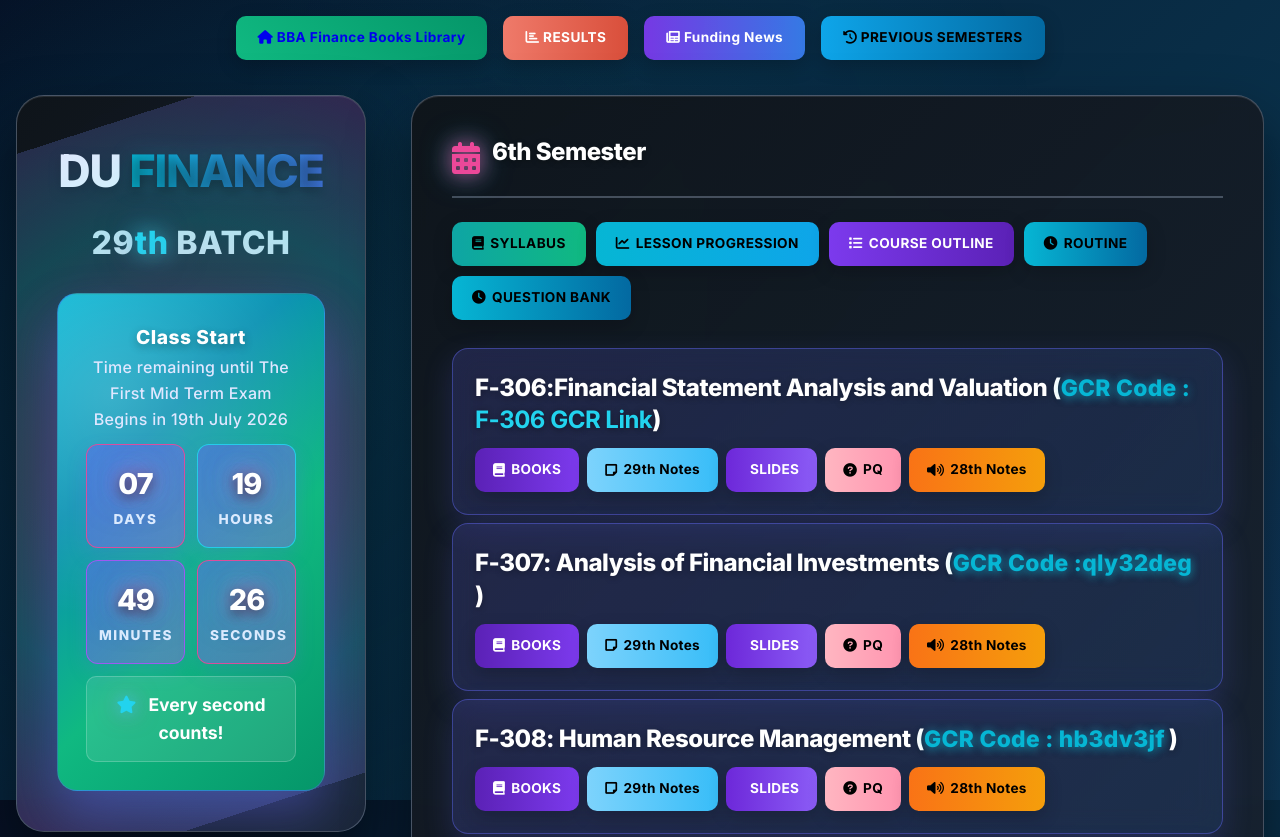
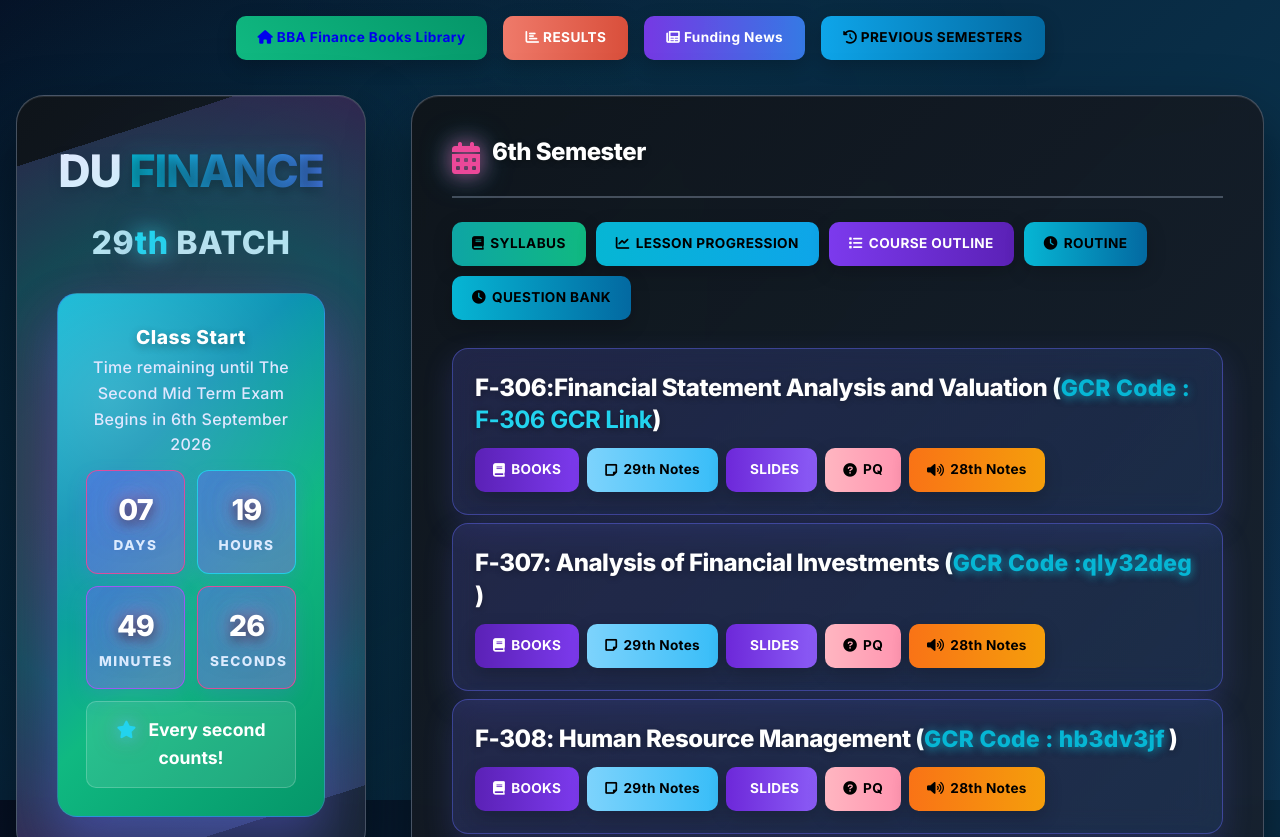
Before and after one commit to nabil-ent/6thsemester, a plain HTML site: page index.html in a window 1280 px wide. Shown: the top 837 px of the page. Drawn offline with Linux system fonts and the light colour scheme.

Commit message:
Update index.html

```diff
--- a/index.html
+++ b/index.html
@@ -60,8 +60,8 @@
               <div class="countdown-header">
                 <div class="countdown-title">Class Start</div>
                 <div class="countdown-subtitle">
-                  Time remaining until The First Mid Term Exam Begins in 19th
-                  July 2026
+                  Time remaining until The Second Mid Term Exam Begins in 6th
+                  September 2026
                 </div>
               </div>
 
```
